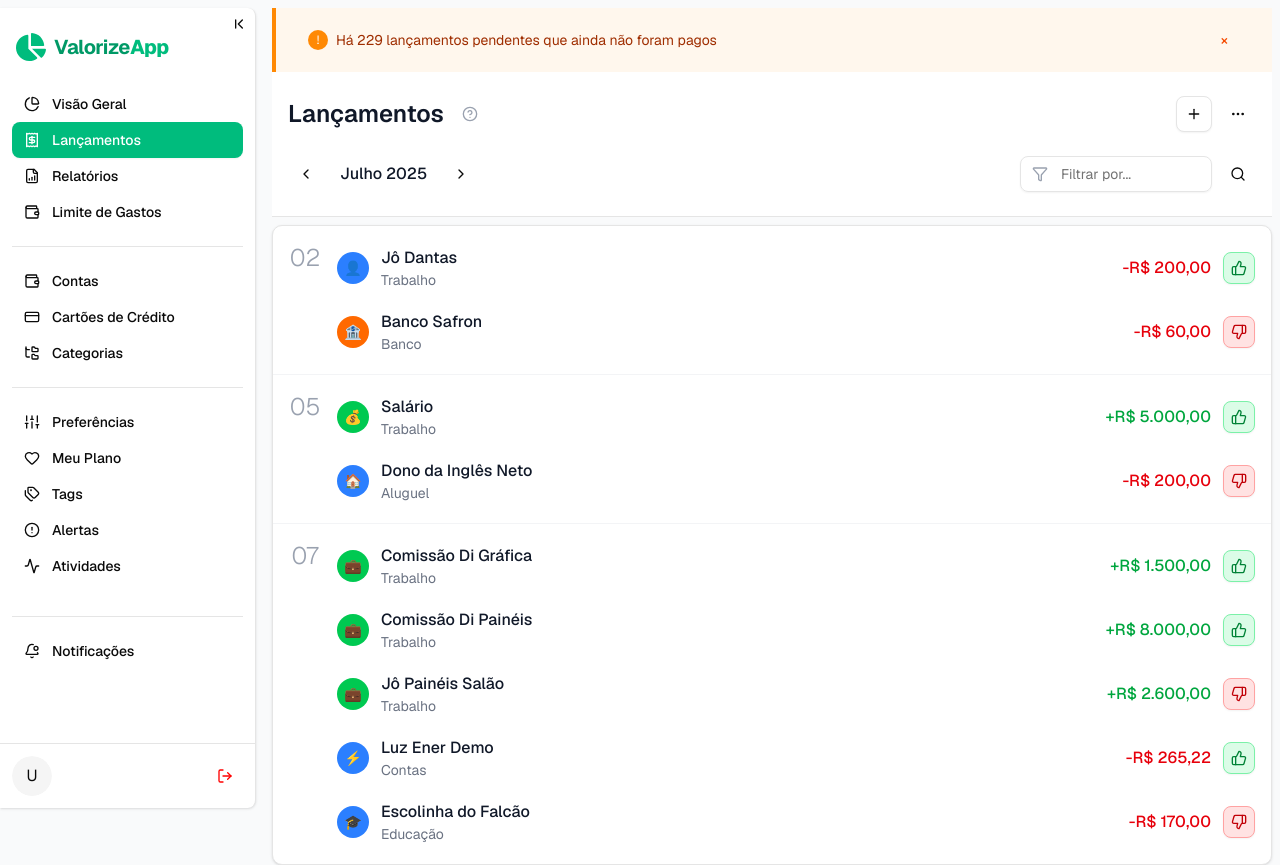
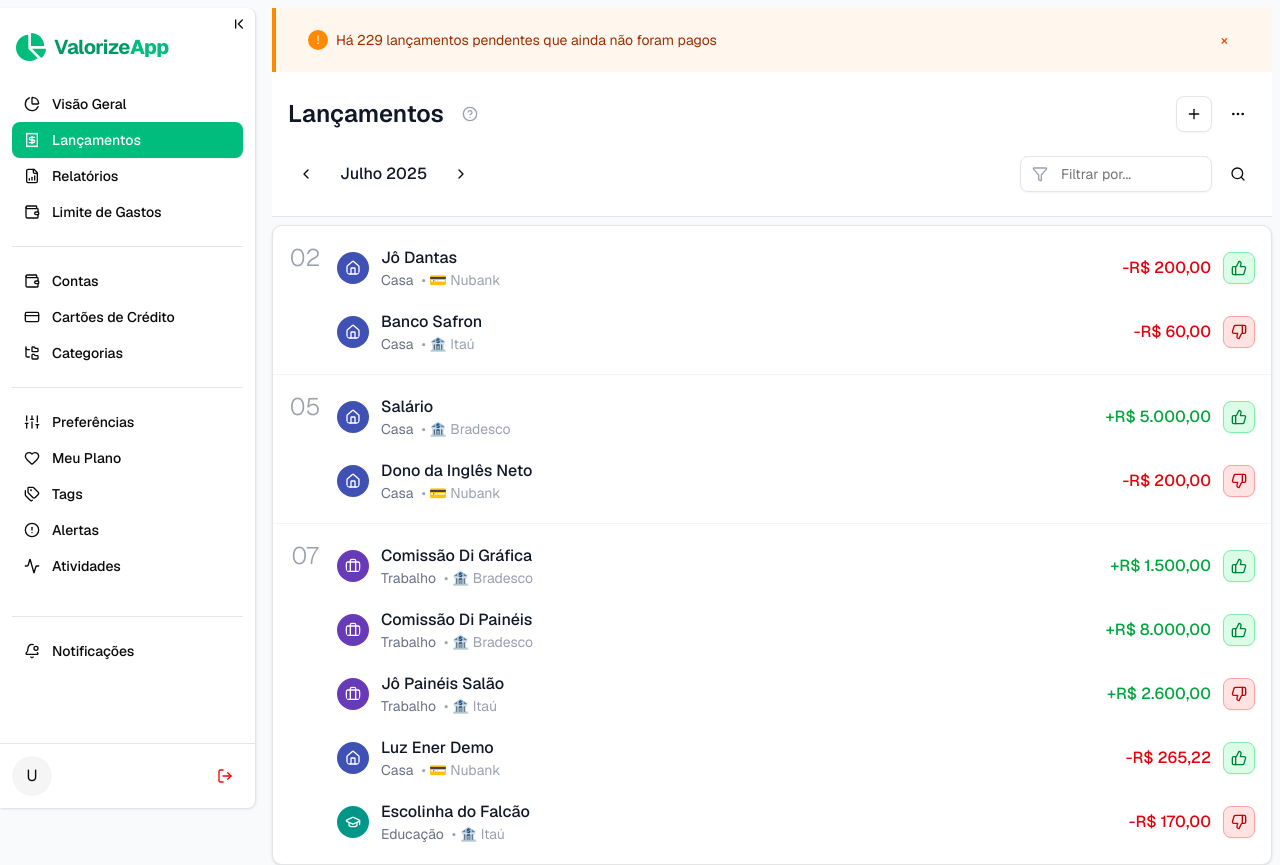
Before and after one commit to antoni0jsneto/valorize-app, a Next.js app: page /lancamentos in a window 1280 px wide. Shown: the top 865 px of the page. Built offline with nearby package versions, Linux system fonts and the light colour scheme; no server answers.

Commit message:
feat: refactor TransactionsList component to enhance transaction structure with detailed category and account information, improving data representation and UI consistency

```diff
--- a/src/app/(protected)/lancamentos/_components/transactions-list.tsx
+++ b/src/app/(protected)/lancamentos/_components/transactions-list.tsx
@@ -4,17 +4,24 @@
 import { Button } from "@/components/ui/button";
 import { cn } from "@/lib/utils";
 import { useState } from "react";
+import { Icon, IconName } from "@/components/categories/icon-map";
 
 interface Transaction {
   id: string;
   day: number;
   name: string;
-  category: string;
+  category: {
+    name: string;
+    icon: IconName;
+    color: string;
+  };
   amount: number;
   status: "paid" | "pending";
   type: "income" | "expense";
-  icon: string;
-  color: string;
+  account: {
+    name: string;
+    icon: string;
+  };
 }
 
 const mockTransactions: Transaction[] = [
@@ -22,100 +29,154 @@
     id: "1",
     day: 2,
     name: "Jô Dantas",
-    category: "Trabalho",
+    category: {
+      name: "Casa",
+      icon: "home",
+      color: "#3F51B5",
+    },
     amount: -200.0,
     status: "paid",
     type: "expense",
-    icon: "👤",
-    color: "bg-blue-500",
+    account: {
+      name: "Nubank",
+      icon: "💳",
+    },
   },
   {
     id: "2",
     day: 2,
     name: "Banco Safron",
-    category: "Banco",
+    category: {
+      name: "Casa",
+      icon: "home",
+      color: "#3F51B5",
+    },
     amount: -60.0,
     status: "pending",
     type: "expense",
-    icon: "🏦",
-    color: "bg-orange-500",
+    account: {
+      name: "Itaú",
+      icon: "🏦",
+    },
   },
   {
     id: "3",
     day: 5,
     name: "Salário",
-    category: "Trabalho",
+    category: {
+      name: "Casa",
+      icon: "home",
+      color: "#3F51B5",
+    },
     amount: 5000.0,
     status: "paid",
     type: "income",
-    icon: "💰",
-    color: "bg-green-500",
+    account: {
+      name: "Bradesco",
+      icon: "🏦",
+    },
   },
   {
     id: "4",
     day: 5,
     name: "Dono da Inglês Neto",
-    category: "Aluguel",
+    category: {
+      name: "Casa",
+      icon: "home",
+      color: "#3F51B5",
+    },
     amount: -200.0,
     status: "pending",
     type: "expense",
-    icon: "🏠",
-    color: "bg-blue-500",
+    account: {
+      name: "Nubank",
+      icon: "💳",
+    },
   },
   {
     id: "5",
     day: 7,
     name: "Comissão Di Gráfica",
-    category: "Trabalho",
+    category: {
+      name: "Trabalho",
+      icon: "briefcase",
+      color: "#673AB7",
+    },
     amount: 1500.0,
     status: "paid",
     type: "income",
-    icon: "💼",
-    color: "bg-green-500",
+    account: {
+      name: "Bradesco",
+      icon: "🏦",
+    },
   },
   {
     id: "6",
     day: 7,
     name: "Comissão Di Painéis",
-    category: "Trabalho",
+    category: {
+      name: "Trabalho",
+      icon: "briefcase",
+      color: "#673AB7",
+    },
     amount: 8000.0,
     status: "paid",
     type: "income",
-    icon: "💼",
-    color: "bg-green-500",
+    account: {
+      name: "Bradesco",
+      icon: "🏦",
+    },
   },
   {
     id: "7",
     day: 7,
     name: "Jô Painéis Salão",
-    category: "Trabalho",
+    category: {
+      name: "Trabalho",
+      icon: "briefcase",
+      color: "#673AB7",
+    },
     amount: 2600.0,
     status: "pending",
     type: "income",
-    icon: "💼",
-    color: "bg-green-500",
+    account: {
+      name: "Itaú",
+      icon: "🏦",
+    },
   },
   {
     id: "8",
     day: 7,
     name: "Luz Ener Demo",
-    category: "Contas",
+    category: {
+      name: "Casa",
+      icon: "home",
+      color: "#3F51B5",
+    },
     amount: -265.22,
     status: "paid",
     type: "expense",
-    icon: "⚡",
-    color: "bg-blue-500",
+    account: {
+      name: "Nubank",
+      icon: "💳",
+    },
   },
   {
     id: "9",
     day: 7,
     name: "Escolinha do Falcão",
-    category: "Educação",
+    category: {
+      name: "Educação",
+      icon: "graduation-cap",
+      color: "#009688",
+    },
     amount: -170.0,
     status: "pending",
     type: "expense",
-    icon: "🎓",
-    color: "bg-blue-500",
+    account: {
+      name: "Itaú",
+      icon: "🏦",
+    },
   },
 ];
 
@@ -167,17 +228,27 @@
                         <div
                           className={cn(
                             "w-8 h-8 rounded-full flex items-center justify-center text-white text-sm",
-                            transaction.color
+                            "bg-[" + transaction.category.color + "]"
                           )}
                         >
-                          {transaction.icon}
+                          <Icon
+                            name={transaction.category.icon as IconName}
+                            className="h-8 w-8 rounded-full p-2 text-white"
+                            style={{
+                              backgroundColor: transaction.category.color,
+                            }}
+                          />
                         </div>
                         <div>
                           <p className="font-medium text-gray-900">
                             {transaction.name}
                           </p>
-                          <p className="text-sm text-gray-500">
-                            {transaction.category}
+                          <p className="text-sm text-gray-500 flex items-center gap-2">
+                            {transaction.category.name}
+                            <span className="inline-flex items-center gap-1 text-gray-400">
+                              • {transaction.account.icon}{" "}
+                              {transaction.account.name}
+                            </span>
                           </p>
                         </div>
                       </div>
```
